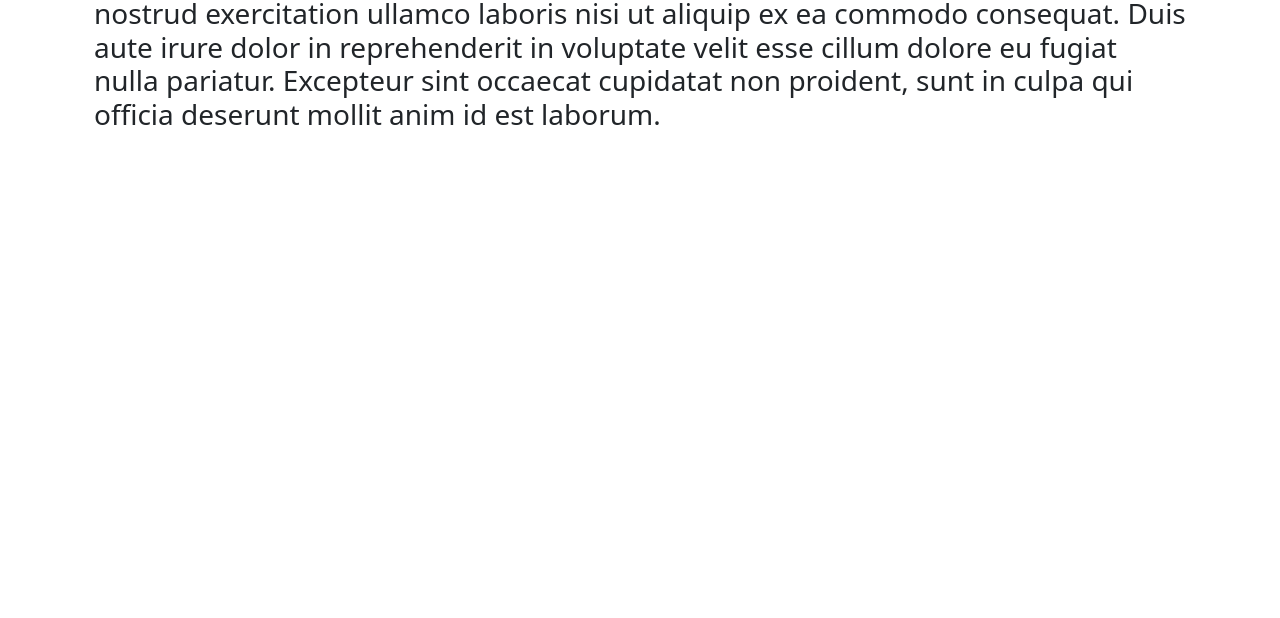
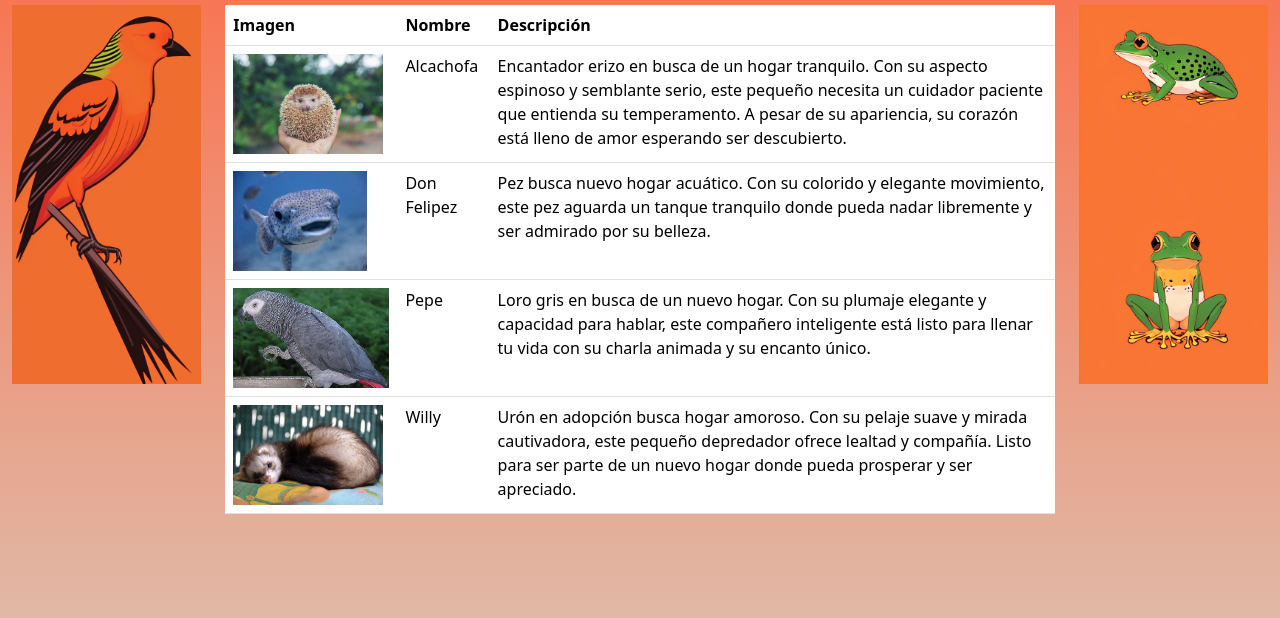
Before and after one commit to ch-georgi/pw_peludos, a plain HTML site: page act_bootstrap/pages/otros.html in a window 1280 px wide. Shown: the part 182-800 px from the top of the page. Drawn offline with nearby package versions, Linux system fonts and the light colour scheme.

Commit message:
Las tres categorias de adopcion estan listas, con 4 opciones cada una.

```diff
--- a/act_bootstrap/pages/otros.html
+++ b/act_bootstrap/pages/otros.html
@@ -45,7 +45,7 @@
     <meta name="theme-color" content="#ffffff" />
     <title>Ayuda a un peludo</title>
   </head>
-  <body>
+  <body class="orange-gradient">
     <!--Menu-->
     <header>
       <nav class="navbar navbar-expand-lg" id="menu-principal">
@@ -83,9 +83,7 @@
                   Peludos en adopción
                 </a>
                 <ul class="dropdown-menu">
-                  <li>
-                    <a class="dropdown-item" href="./perros.html">Perros</a>
-                  </li>
+                  <li><a class="dropdown-item" href="./perros.html">Perros</a></li>
                   <li>
                     <a class="dropdown-item" href="./gatos.html">Gatos</a>
                   </li>
@@ -99,21 +97,56 @@
         </div>
       </nav>
     </header>
+
+    <!--Titulo-->
     <div class="container">
-      <h1 class="text-center">
-        <i class="fa-solid fa-paw"></i> OTROS PELUDOS EN ADOPCIÓN
-      </h1>
-      <div class="container">
-        <p class="h3">
-          Lorem ipsum dolor sit amet, consectetur adipiscing elit, sed do
-          eiusmod tempor incididunt ut labore et dolore magna aliqua. Ut enim ad
-          minim veniam, quis nostrud exercitation ullamco laboris nisi ut
-          aliquip ex ea commodo consequat. Duis aute irure dolor in
-          reprehenderit in voluptate velit esse cillum dolore eu fugiat nulla
-          pariatur. Excepteur sint occaecat cupidatat non proident, sunt in
-          culpa qui officia deserunt mollit anim id est laborum.
-        </p>
+      <h1 class="text-center"><i class="fa-solid fa-paw"></i> OTRAS MASCOTAS EN ADOPCIÓN</h1>
+      <div class="text-center">
+        <p class="h3">Elegantes, carismáticos, curiosos e independientes... ¡Aquí encontrarás a tu próximo amigo!</p>
       </div>
     </div>
+
+
+    <div class="container-fluid">
+      <div class="row justify-content-center">
+        <!--TODO: Move dog banner to assets folder-->
+        <div class="col-2"><img src="../assets/imgs/OtherBanner01.png" width="100%"></div>
+        <div class="col-8">
+          <table class="table table-hover">
+            <thead>
+              <tr>
+                <th scope="col">Imagen</th>
+                <th scope="col">Nombre</th>
+                <th scope="col">Descripción</th>
+              </tr>
+            </thead>
+            <tbody>
+              <tr>
+                <td><a href="./mascotas/otros/alcachofa.html"><img src="../assets/imgs/alcachofa.jpg" height="100"></a></td>
+                <td>Alcachofa</td>
+                <td>Encantador erizo en busca de un hogar tranquilo. Con su aspecto espinoso y semblante serio, este pequeño necesita un cuidador paciente que entienda su temperamento. A pesar de su apariencia, su corazón está lleno de amor esperando ser descubierto.</td>
+              </tr>
+              <tr>
+                <td><a href="./mascotas/otros/donfelipez.html"><img src="../assets/imgs/donfelipez.jpg" height="100"></a></td>
+                <td>Don Felipez</td>
+                <td>Pez busca nuevo hogar acuático. Con su colorido y elegante movimiento, este pez aguarda un tanque tranquilo donde pueda nadar libremente y ser admirado por su belleza.</td>
+              </tr>
+              <tr>
+                <td><a href="./mascotas/otros/pepe.html"><img src="../assets/imgs/pepe.jpg" height="100"></a></td>
+                <td>Pepe</td>
+                <td>Loro gris en busca de un nuevo hogar. Con su plumaje elegante y capacidad para hablar, este compañero inteligente está listo para llenar tu vida con su charla animada y su encanto único.</td>
+              </tr>
+              <tr>
+                <td><a href="./mascotas/otros/willy.html"><img src="../assets/imgs/willy.jpg" height="100"></a></td>
+                <td>Willy</td>
+                <td>Urón en adopción busca hogar amoroso. Con su pelaje suave y mirada cautivadora, este pequeño depredador ofrece lealtad y compañía. Listo para ser parte de un nuevo hogar donde pueda prosperar y ser apreciado.</td>
+              </tr>
+            </tbody>
+          </table>
+        </div>
+        <div class="col-2"><img src="../assets/imgs/OtherBanner02.png" width="100%"></div>
+      </div>
+    </div>
+
   </body>
 </html>
```
Also changed, not shown: act_bootstrap/assets/imgs/OtherBanner01.png (added), act_bootstrap/assets/imgs/OtherBanner02.png (added), act_bootstrap/assets/imgs/alcachofa.jpg (added), act_bootstrap/assets/imgs/donfelipez.jpg (added), act_bootstrap/assets/imgs/pepe.jpg (added), act_bootstrap/assets/imgs/willy.jpg (added).
